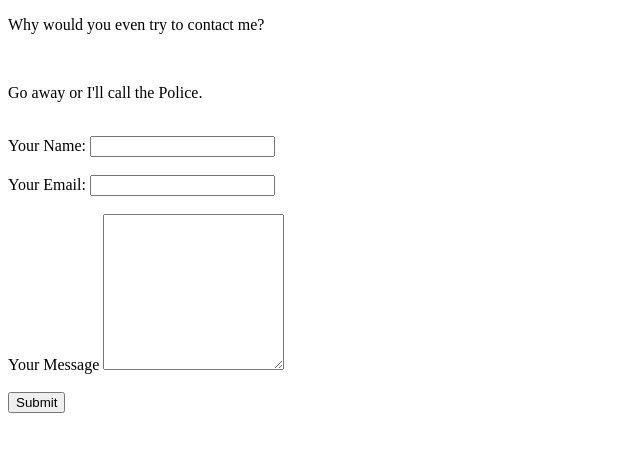
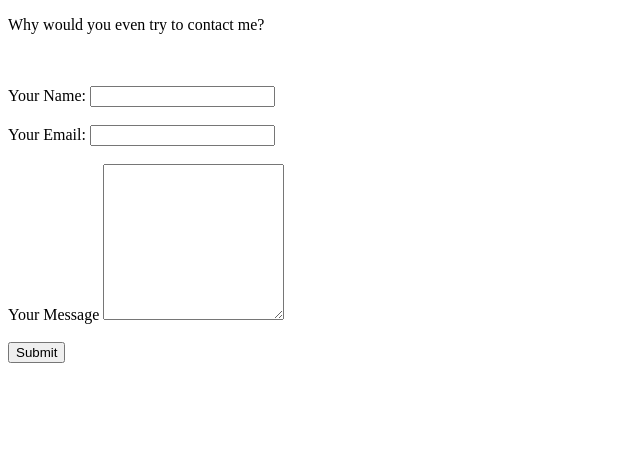
Before and after one commit to Lifeof1/Session_--Trying-out_1, a plain HTML site: page Contact.html in a window 1280 px wide. Shown: the whole page, without its empty margins (0-640 px from the left). Drawn offline with Linux system fonts and the light colour scheme.

Commit message:
removed the police refence...

```diff
--- a/Contact.html
+++ b/Contact.html
@@ -7,7 +7,7 @@
   <body>
     <p>Why would you even try to contact me?</p>
     <br>
-    <p>Go away or I'll call the Police.</p>
+
     <br>
 
     <form action="mailto:jibankumar8328@gmail.com" method="post" enctype="text/plain">
```
